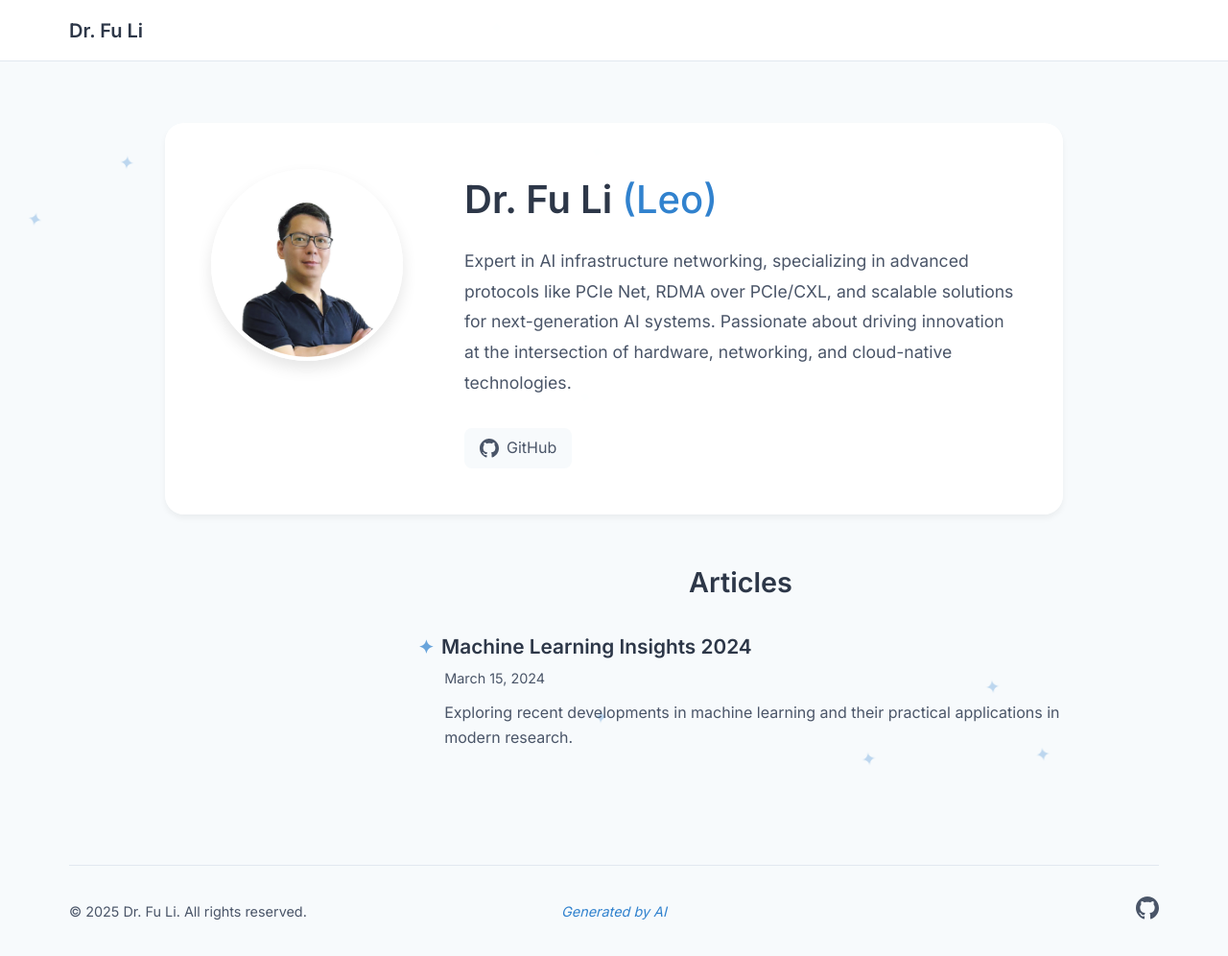
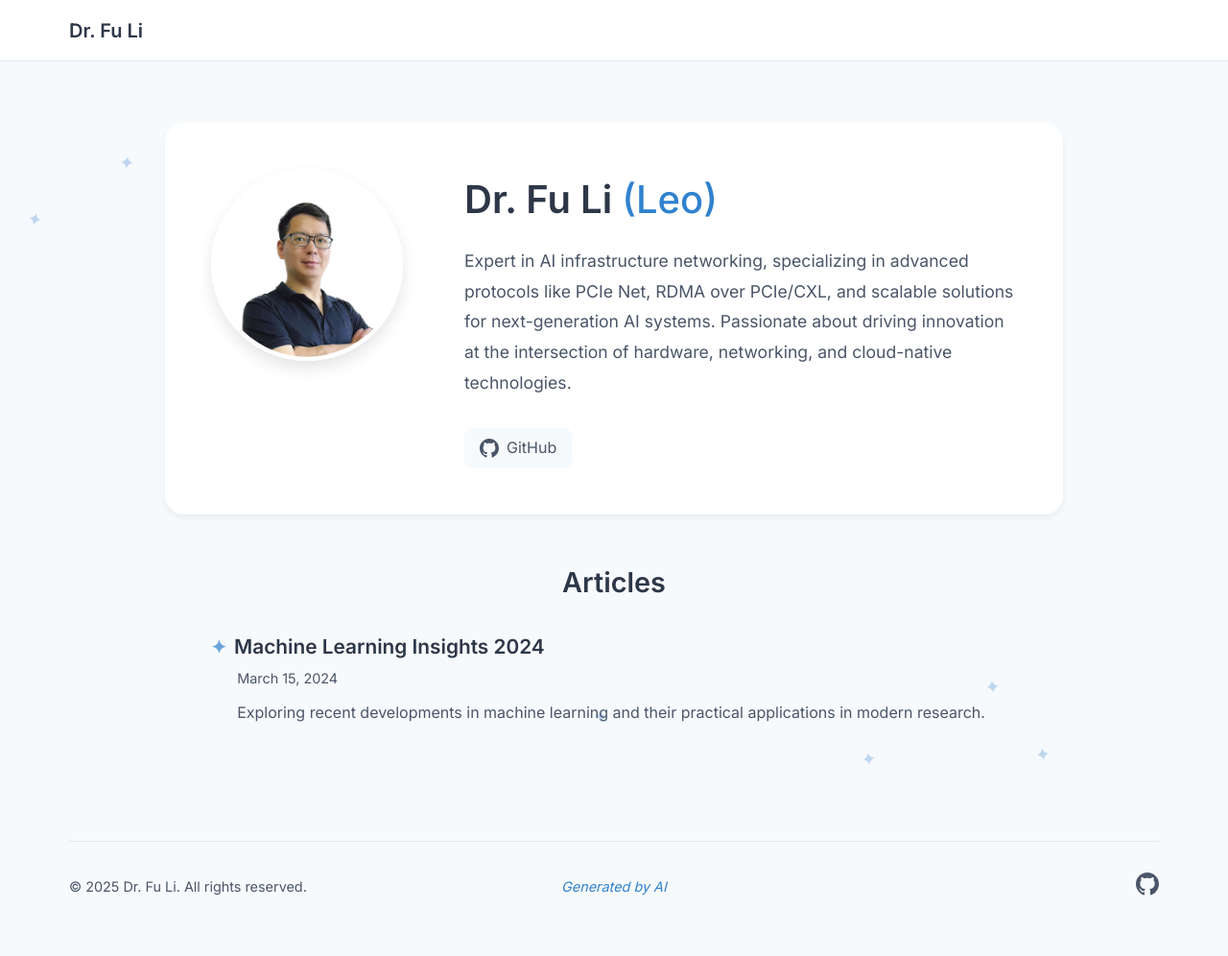
Before and after one commit to leoustc/leoustc.github.io, a Jekyll site: the page built from index.md, in a window 1280 px wide and 996 px high. Shown: the whole window at 96% size. Built offline with Jekyll 4.4.1, drawn with Linux system fonts in a browser that asks for light colours.

Commit message:
20250122.00.01.46.33407

```diff
--- a/assets/css/styles.css
+++ b/assets/css/styles.css
@@ -660,19 +660,19 @@ body {
     box-shadow: 0 4px 6px rgba(0, 0, 0, 0.05);
 }
 
-/* Align section title and posts with profile content */
+/* Align section title and posts with profile image */
 .section-title {
     max-width: 1000px;
     width: 100%;
     margin: 3rem auto 2rem;
-    padding: 0 2rem 0 calc(2rem + 200px + 4rem); /* container padding + image width + gap */
+    padding: 0 5rem; /* Same as profile container padding + profile card padding */
 }
 
 .posts-list {
     max-width: 1000px;
     width: 100%;
     margin: 0 auto;
-    padding: 0 2rem 0 calc(2rem + 200px + 4rem); /* container padding + image width + gap */
+    padding: 0 5rem; /* Same as profile container padding + profile card padding */
 }
 
 /* Responsive adjustments */
```
